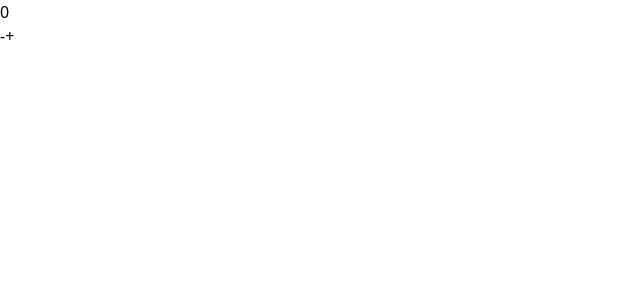
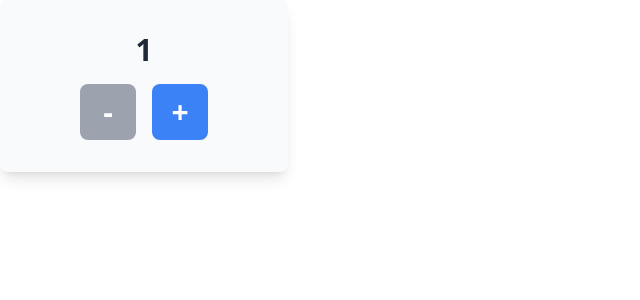
Before and after one commit to HamDan36/cprg306-assignments, a Next.js app: page /week-4 in a window 1280 px wide. Shown: the top 300 px of the page, without its empty margins (0-640 px from the left). Built offline with nearby package versions, Linux system fonts and the light colour scheme.

Commit message:
adds styling, disables buttons at quantity of 1 or 20

```diff
--- a/app/week-4/new-item.js
+++ b/app/week-4/new-item.js
@@ -3,21 +3,39 @@
 import { useState } from "react";
 
 export default function NewItem() {
-    const [count, setCount] = useState(0);
+    const [quantity, setQuantity] = useState(1);
 
     const increment = () => {
-        setCount(count + 1);
+        setQuantity(quantity + 1);
     };
 
     const decrement = () => {
-        setCount(count - 1);
+        setQuantity(quantity - 1);
     };
 
     return (
-        <div>
-            <p>{count}</p>
-            <button onClick={decrement} disabled={count <= 1}>-</button>
-            <button onClick={increment} disabled={count >= 20}>+</button>
+        <div className="flex flex-col items-center justify-center bg-gray-50 p-8 rounded-lg shadow-lg w-72">
+            <p className="text-3xl font-semibold text-gray-800 mb-4">
+                {quantity}
+            </p>
+            <div className="flex space-x-4">
+                <button
+                    onClick={decrement}
+                    disabled={quantity <= 1}
+                    className={`w-14 h-14 flex items-center justify-center text-3xl  text-white font-bold rounded-lg transition duration-300 ease-in-out
+                    ${quantity <= 1 ? 'bg-gray-400 cursor-not-allowed' : 'bg-blue-500 hover:bg-blue-600'}`}
+                >
+                    -
+                </button>
+                <button
+                    onClick={increment}
+                    disabled={quantity >= 20}
+                    className={`w-14 h-14 flex items-center justify-center text-3xl text-white font-bold rounded-lg transition duration-300 ease-in-out
+                    ${quantity >= 20 ? 'bg-gray-400 cursor-not-allowed' : 'bg-blue-500 hover:bg-blue-600'}`}
+                >
+                    +
+                </button>
+            </div>
         </div>
     );
 };
```
